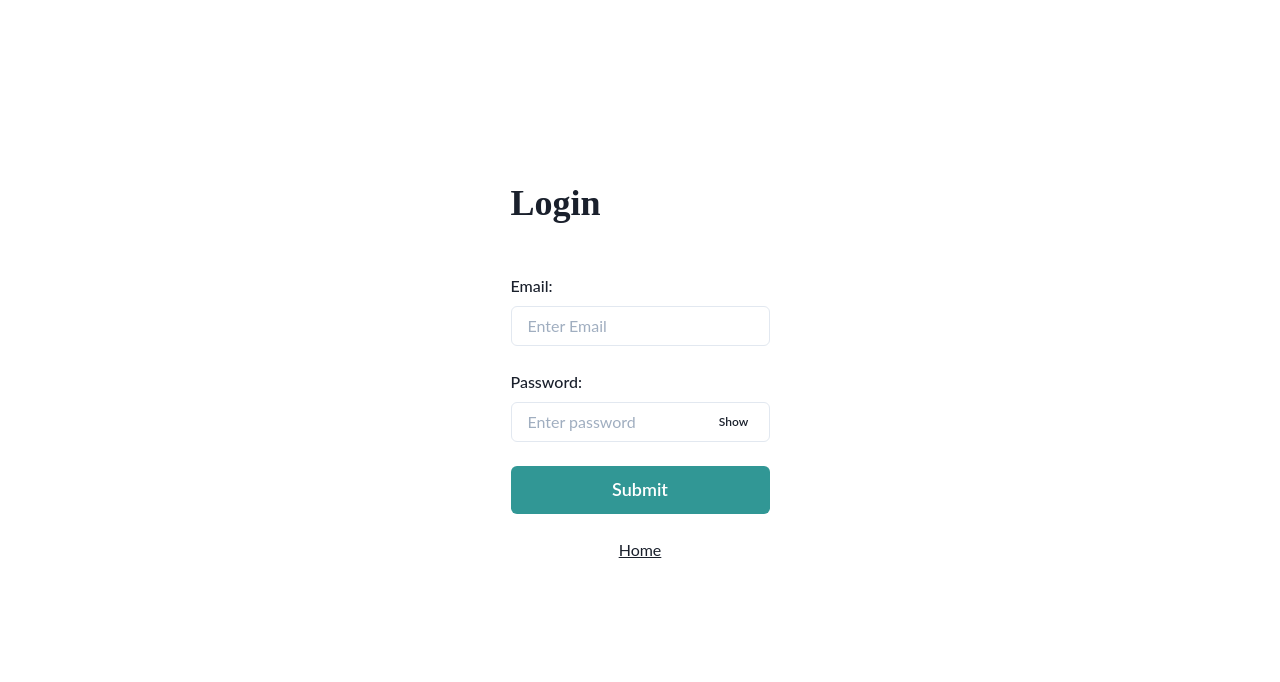
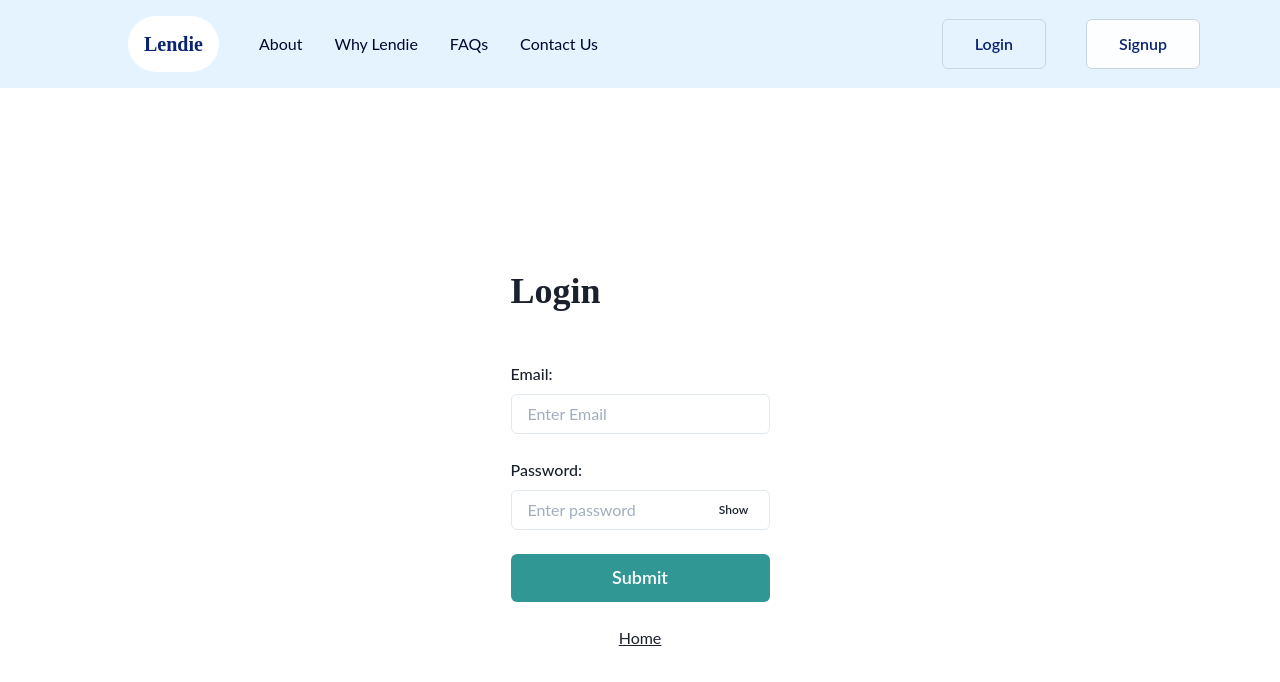
Before and after one commit to Abdul-Asa/Lendie-Loan-App, a React (Create React App) app: page /login in a window 1280 px wide. Shown: the top 682 px of the page. Built offline with nearby package versions, Linux system fonts and the light colour scheme.

Commit message:
Almost done with navbar

```diff
--- a/src/components/Navbar.js
+++ b/src/components/Navbar.js
@@ -0,0 +1,139 @@
+import React, { useState } from 'react';
+import {
+  Box,
+  Flex,
+  HStack,
+  Button,
+  Spacer,
+  Collapse,
+  Heading,
+  Text,
+  Stack,
+  IconButton,
+} from '@chakra-ui/react';
+import { HiX, HiOutlineMenu } from 'react-icons/hi';
+const Navbar = () => {
+  const [openMenu, setOpenMenu] = useState(false);
+
+  return (
+    <Box
+      position="Sticky"
+      top="0"
+      left="0"
+      width="100%"
+      bg="brand.100"
+      as="nav"
+    >
+      <Flex align="center" px="4" h="88px" minW="300px">
+        <Box
+          alignItems="center"
+          ml={[0, 16, 2, 28]}
+          p="16px"
+          borderRadius="60px"
+          bg="white"
+          as="a"
+          href="/"
+        >
+          <Heading size="md" color="brand.300" fontFamily="Montserrat">
+            Lendie
+          </Heading>
+        </Box>
+        <HStack
+          ml="10"
+          color="brand.400"
+          spacing="8"
+          display={{ base: 'none', md: 'block' }}
+        >
+          <Text as="a" href="/about-us">
+            About
+          </Text>
+          <Text as="a" href="/why-lendie">
+            Why Lendie
+          </Text>
+          <Text as="a" href="/FAQS">
+            FAQs
+          </Text>
+          <Text as="a" href="/contact-us">
+            Contact Us
+          </Text>
+        </HStack>
+        <Spacer />
+        <Flex
+          alignItems="center"
+          mr={[2, 8, 2, 16]}
+          display={{ base: 'none', md: 'block' }}
+        >
+          <HStack spacing={[2, 6, 2, 10]}>
+            <Button
+              as="a"
+              href="/login"
+              variant="solid"
+              borderWidth="1px"
+              h="80%"
+              bg="inherit"
+              borderColor="gray.300"
+              padding="14px 32px"
+              color="brand.300"
+              _hover={{
+                textDecoration: 'none',
+                bg: 'transparent',
+                borderColor: 'brand.300',
+              }}
+            >
+              Login
+            </Button>
+            <Button
+              as="a"
+              href="/signup"
+              variant="solid"
+              h="80%"
+              borderWidth="1px"
+              bg="whiteAlpha.900"
+              borderColor="gray.300"
+              padding="14px 32px"
+              color="brand.300"
+              _hover={{
+                textDecoration: 'none',
+                borderColor: 'brand.300',
+              }}
+            >
+              Signup
+            </Button>
+          </HStack>
+        </Flex>
+        <Flex
+          alignItems="center"
+          mr={{ base: '2', md: '20' }}
+          display={{ base: 'block', md: 'none' }}
+        >
+          <IconButton
+            icon={
+              openMenu ? <HiX size="20px" /> : <HiOutlineMenu size="20px" />
+            }
+            onClick={() => setOpenMenu(!openMenu)}
+          />
+        </Flex>
+      </Flex>
+      <Collapse in={openMenu} animateOpacity>
+        <Box h="full" display={{ base: 'block', md: 'none' }}>
+          <Stack alignItems="center">
+            <Text as="a" href="/about-us">
+              About
+            </Text>
+            <Text as="a" href="/why-lendie">
+              Why Lendie
+            </Text>
+            <Text as="a" href="/FAQS">
+              FAQs
+            </Text>
+            <Text as="a" href="/contact-us">
+              Contact Us
+            </Text>
+          </Stack>
+        </Box>
+      </Collapse>
+    </Box>
+  );
+};
+
+export default Navbar;
--- /dev/null
+++ b/src/components/forms/LoginForm.js
@@ -0,0 +1,117 @@
+import { useState } from 'react';
+import {
+  Heading,
+  Center,
+  Flex,
+  Stack,
+  Text,
+  Button,
+  Alert,
+  FormControl,
+  FormLabel,
+  Input,
+  InputGroup,
+  InputRightElement,
+} from '@chakra-ui/react';
+import { useHistory } from 'react-router-dom';
+import { getUser, setUser } from '../../utils/LocalStorage';
+import { loginAction } from '../../utils/Actions';
+
+const LoginForm = () => {
+  let history = useHistory();
+  const user = getUser();
+  if (user) {
+    history.push('/user/home');
+  }
+  const [error, setError] = useState({ message: '' });
+  const [alert, showAlert] = useState(false);
+  const [loading, setLoading] = useState(false);
+  const [show, setShow] = useState(false);
+  const handleClick = () => setShow(!show);
+  const [loginInfo, setLoginInfo] = useState({
+    email: '',
+    password: '',
+  });
+  const handleInput = (e) => {
+    const { name, value } = e.target;
+    setLoginInfo((inputDetails) => {
+      return { ...inputDetails, [name]: value };
+    });
+  };
+  const submitLogin = (e) => {
+    e.preventDefault();
+    setLoading(true);
+    loginAction(loginInfo)
+      .then((response) => {
+        setError(response);
+        setLoading(false);
+        showAlert(true);
+        console.log(error);
+        if (response.message === 'success') {
+          setUser(response);
+          history.push('user/home');
+        }
+      })
+      .catch((err) => {
+        setError(err);
+        setLoading(false);
+        showAlert(true);
+        console.log(error);
+      });
+  };
+
+  return (
+    <Center h="90vh" p={2}>
+      <Stack spacing={6}>
+        <Flex align="center" my={6}>
+          <Heading> Login </Heading>
+        </Flex>
+        <FormControl>
+          <FormLabel>Email:</FormLabel>
+          <Input
+            type="email"
+            placeholder="Enter Email"
+            name="email"
+            onChange={handleInput}
+            value={loginInfo.email}
+          />
+        </FormControl>
+        <FormControl>
+          <FormLabel>Password:</FormLabel>
+          <InputGroup>
+            <Input
+              type={show ? 'text' : 'password'}
+              placeholder="Enter password"
+              name="password"
+              onChange={handleInput}
+              value={loginInfo.password}
+            />
+            <InputRightElement width="4.5rem">
+              <Button onClick={handleClick} variant="unstyled" fontSize="xs">
+                {show ? 'Hide' : 'Show'}
+              </Button>
+            </InputRightElement>
+          </InputGroup>
+        </FormControl>
+        <Button
+          size="lg"
+          colorScheme="teal"
+          onClick={submitLogin}
+          isLoading={loading}
+        >
+          Submit
+        </Button>{' '}
+        {alert && (
+          <Alert maxW="500px" isTruncated overflowX="auto">
+            {error.message}
+          </Alert>
+        )}
+        <Text as="a" href="/" textAlign="center" textDecoration="underline">
+          Home
+        </Text>
+      </Stack>
+    </Center>
+  );
+};
+
+export default LoginForm;
--- a/src/index.css
+++ b/src/index.css
@@ -7,3 +7,4 @@
 }
 
 @import url('https://fonts.googleapis.com/css2?family=EB+Garamond&family=Lato&display=swap');
+@import url('https://fonts.googleapis.com/css2?family=Inter:wght@400;500;600&family=Montserrat:wght@700&display=swap');
--- a/src/pages/Login.js
+++ b/src/pages/Login.js
@@ -1,117 +1,14 @@
-import { useState } from 'react';
-import {
-  Heading,
-  Center,
-  Flex,
-  Stack,
-  Text,
-  Button,
-  Alert,
-  FormControl,
-  FormLabel,
-  Input,
-  InputGroup,
-  InputRightElement,
-} from '@chakra-ui/react';
-import { getUser, setUser } from '../utils/LocalStorage';
-import { useHistory } from 'react-router-dom';
-
-import { loginAction } from '../utils/Actions';
+import React from 'react';
+import LoginForm from '../components/forms/LoginForm';
+import Navbar from '../components/Navbar';
+import { Box } from '@chakra-ui/react';
 
 const Login = () => {
-  let history = useHistory();
-  const user = getUser();
-  if (user) {
-    history.push('/user/home');
-  }
-  const [error, setError] = useState({ message: '' });
-  const [alert, showAlert] = useState(false);
-  const [loading, setLoading] = useState(false);
-  const [show, setShow] = useState(false);
-  const handleClick = () => setShow(!show);
-  const [loginInfo, setLoginInfo] = useState({
-    email: '',
-    password: '',
-  });
-  const handleInput = (e) => {
-    const { name, value } = e.target;
-    setLoginInfo((inputDetails) => {
-      return { ...inputDetails, [name]: value };
-    });
-  };
-  const submitLogin = (e) => {
-    e.preventDefault();
-    setLoading(true);
-    loginAction(loginInfo)
-      .then((response) => {
-        setError(response);
-        setLoading(false);
-        showAlert(true);
-        console.log(error);
-        if (response.message === 'success') {
-          setUser(response);
-          history.push('user/home');
-        }
-      })
-      .catch((err) => {
-        setError(err);
-        setLoading(false);
-        showAlert(true);
-        console.log(error);
-      });
-  };
-
   return (
-    <Center h="90vh" p={2}>
-      <Stack spacing={6}>
-        <Flex align="center" my={6}>
-          <Heading> Login </Heading>
-        </Flex>
-        <FormControl>
-          <FormLabel>Email:</FormLabel>
-          <Input
-            type="email"
-            placeholder="Enter Email"
-            name="email"
-            onChange={handleInput}
-            value={loginInfo.email}
-          />
-        </FormControl>
-        <FormControl>
-          <FormLabel>Password:</FormLabel>
-          <InputGroup>
-            <Input
-              type={show ? 'text' : 'password'}
-              placeholder="Enter password"
-              name="password"
-              onChange={handleInput}
-              value={loginInfo.password}
-            />
-            <InputRightElement width="4.5rem">
-              <Button onClick={handleClick} variant="unstyled" fontSize="xs">
-                {show ? 'Hide' : 'Show'}
-              </Button>
-            </InputRightElement>
-          </InputGroup>
-        </FormControl>
-        <Button
-          size="lg"
-          colorScheme="teal"
-          onClick={submitLogin}
-          isLoading={loading}
-        >
-          Submit
-        </Button>{' '}
-        {alert && (
-          <Alert maxW="500px" isTruncated overflowX="auto">
-            {error.message}
-          </Alert>
-        )}
-        <Text as="a" href="/" textAlign="center" textDecoration="underline">
-          Home
-        </Text>
-      </Stack>
-    </Center>
+    <Box>
+      <Navbar />
+      <LoginForm />
+    </Box>
   );
 };
 
--- a/src/routes/Routes.js
+++ b/src/routes/Routes.js
@@ -22,6 +22,10 @@ const Routes = () => {
         <Signup />
       </Route>
 
+      <Route path="/about-us"></Route>
+      <Route path="/why-lendie"></Route>
+      <Route path="/FAQS"></Route>
+      <Route path="/contact-us"></Route>
       <ConfirmRoute
         path="/auth/confirm/:confirmationCode"
         onSuccess={<ConfirmationSuccess />}
```
